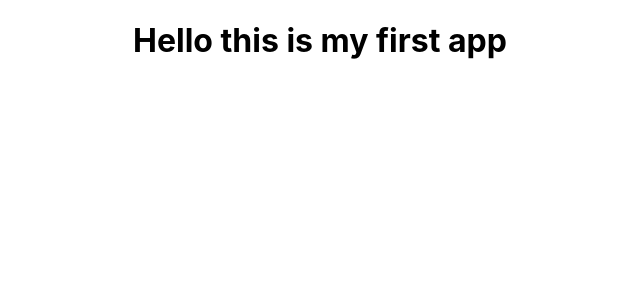
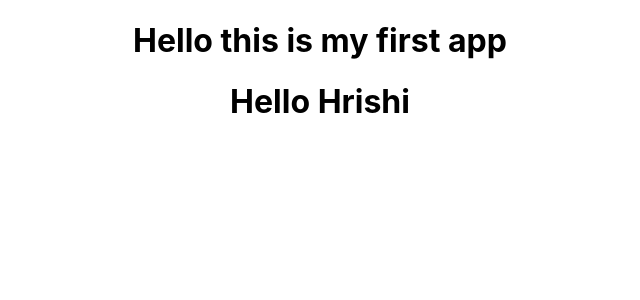
Before and after one commit to hrishi123-cpu/react-practice, a React (Create React App) app: page / in a window 1280 px wide. Shown: the top 300 px of the page, without its empty margins (320-960 px from the left). Built offline with nearby package versions, Linux system fonts and the light colour scheme.

Commit message:
Functional Component - Greet

```diff
--- a/src/App.js
+++ b/src/App.js
@@ -1,11 +1,13 @@
 import './App.css';
 import React, {Component} from 'react';
+import Greet from './components/Greet'
 
 class App extends Component{
     render(){
   return (
     <div className="App">
       <h1>Hello this is my first app </h1>
+      <Greet/>
     </div>
   );
 }
--- /dev/null
+++ b/src/components/Greet.js
@@ -0,0 +1,8 @@
+import React from 'react'
+
+// function Greet(){
+//     return <h1> Hello </h1>
+// }
+const Greet = () => <h1>Hello Hrishi</h1>
+
+export default Greet;
```
